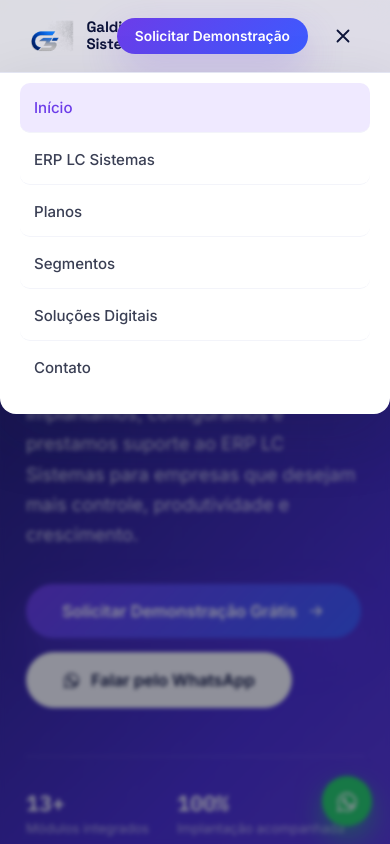
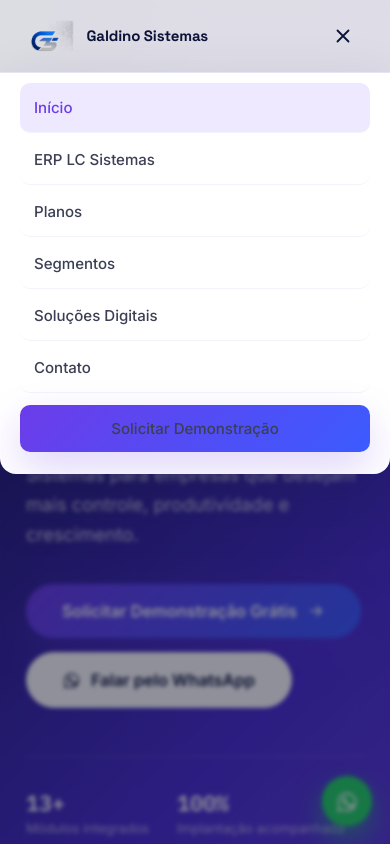
Before and after one commit to SalvadorGaldino/galdino-sistemas, a plain HTML site: page index.html in a window 390 px wide. Both pictures are taken after a click on the button "Abrir menu". Shown: the top 844 px of the page. Drawn offline with Linux system fonts and the light colour scheme.

Commit message:
ajustes mobile: remove CTA da topbar, corrige stack do contato, trava zoom

```diff
--- a/css/responsive.css
+++ b/css/responsive.css
@@ -20,8 +20,8 @@
   :root { --section-y: 76px; }
 
   .header-actions .btn-whatsapp-text { display: none; }
+  .header-actions .btn-primary { display: none; }
   .nav-toggle { display: flex; }
-  .header-actions .btn-primary { padding: 10px 18px; font-size: 0.86rem; }
 
   /* Menu mobile: painel suspenso logo abaixo do header */
   .main-nav {
@@ -57,6 +57,13 @@
     border-bottom: 1px solid var(--gray-100);
   }
   .main-nav a:last-child { border-bottom: none; }
+  .main-nav .mobile-nav-cta {
+    display: block;
+    text-align: center;
+    margin-top: 10px;
+    padding: 14px;
+    border-radius: var(--r-sm);
+  }
 
   .nav-backdrop.show { display: block; opacity: 1; }
 
@@ -69,7 +76,7 @@
   .page-hero-grid { grid-template-columns: 1fr; }
   .page-hero { padding: 140px 0 64px; }
 
-  .content-block { grid-template-columns: 1fr; }
+  .content-block, .content-block.contato-grid { grid-template-columns: 1fr; }
   .content-block.reverse .content-media { order: 0; }
   .content-media { max-height: 380px; }
 
--- a/css/style.css
+++ b/css/style.css
@@ -291,6 +291,7 @@
 .brand-text span { font-family: var(--font-mono); font-size: 0.66rem; letter-spacing: 0.08em; color: var(--purple-600); text-transform: uppercase; font-weight: 600; }
 
 .main-nav { display: flex; align-items: center; gap: 4px; }
+.main-nav .mobile-nav-cta { display: none; }
 .main-nav a {
   padding: 10px 16px;
   border-radius: var(--r-pill);
@@ -957,6 +958,7 @@
 .showcase-media img { width: 100%; height: auto; display: block; }
 
 .content-block { display: grid; grid-template-columns: 1fr 1fr; gap: 64px; align-items: center; }
+.content-block.contato-grid { grid-template-columns: 0.9fr 1.1fr; }
 .content-block.reverse .content-media { order: 2; }
 .content-media { border-radius: var(--r-lg); overflow: hidden; box-shadow: var(--shadow-lg); }
 .content-media img { width: 100%; height: 100%; object-fit: cover; }
--- a/index.html
+++ b/index.html
@@ -2,7 +2,7 @@
 <html lang="pt-BR">
 <head>
 <meta charset="UTF-8">
-<meta name="viewport" content="width=device-width, initial-scale=1.0">
+<meta name="viewport" content="width=device-width, initial-scale=1.0, maximum-scale=1.0, user-scalable=no">
 <title>Galdino Sistemas | Parceiro Oficial LC Sistemas — Implantação de ERP e Automação Comercial</title>
 <meta name="description" content="A Galdino Sistemas é Parceiro Oficial LC Sistemas: implantação de ERP, automação comercial, treinamento, suporte especializado e consultoria empresarial para empresas em todo o Brasil.">
 <meta name="keywords" content="ERP, sistema ERP, automação comercial, sistema de gestão, controle financeiro, PDV, software empresarial, ERP Paraná, ERP Pontal do Paraná, ERP Matinhos, ERP Paranaguá, ERP Curitiba, LC Sistemas, implantação ERP, consultoria ERP, sistema para empresas">
@@ -109,6 +109,7 @@
       <a href="segmentos.html">Segmentos</a>
       <a href="index.html#solucoes-digitais">Soluções Digitais</a>
       <a href="contato.html">Contato</a>
+      <a href="demonstracao.html" class="btn btn-primary mobile-nav-cta">Solicitar Demonstração</a>
     </nav>
 
 
```
Also changed, not shown: erp.html (+2 -1 lines), planos.html (+2 -1 lines), segmentos.html (+2 -1 lines).
